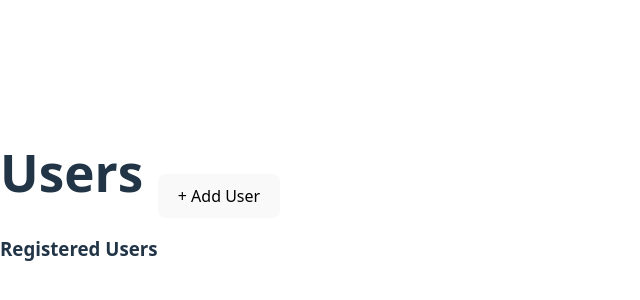
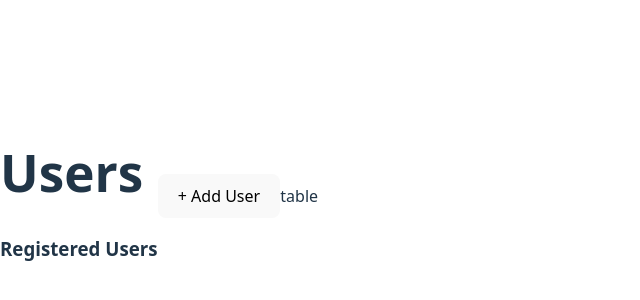
Before and after one commit to milkakeza/userRegistration, a website built with Vite: page index.html in a window 1280 px wide. Shown: the part 204-504 px from the top of the page, 0-640 px from the left. Built offline with nearby package versions, Linux system fonts and the light colour scheme.

```diff
--- a/index.html
+++ b/index.html
@@ -14,6 +14,7 @@
     <div>
       <button>+ Add User</button>
     </div>
+    <div>table</div>
     <script type="module" src="/src/main.js"></script>
   </body>
 </html>
```
